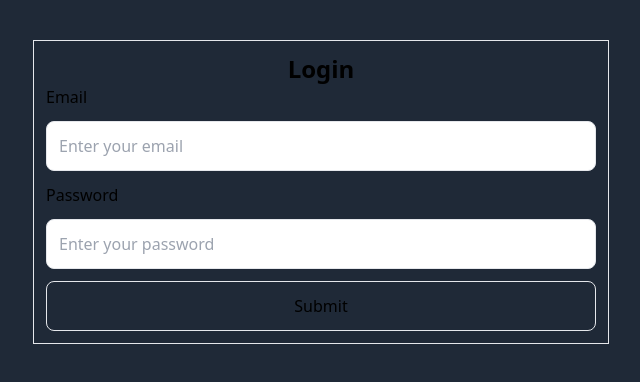
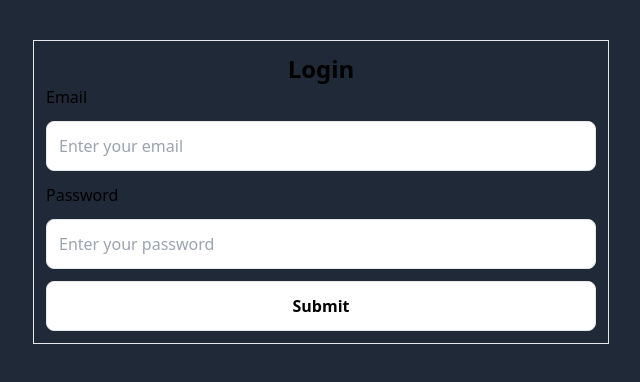
Before and after one commit to amaben2020/whatsapp-clone-fe, a React (Create React App) app: page /login in a window 1280 px wide. Shown: the top 382 px of the page, without its empty margins (319-959 px from the left). Built offline with nearby package versions, Linux system fonts and the light colour scheme.

Commit message:
redirect in frontend

```diff
--- a/src/App.js
+++ b/src/App.js
@@ -1,16 +1,32 @@
-import { Route, BrowserRouter as Router, Routes } from "react-router-dom";
+import { useSelector } from "react-redux";
+import {
+  Navigate,
+  Route,
+  BrowserRouter as Router,
+  Routes,
+} from "react-router-dom";
 import "./App.css";
 import PageLayout from "./Layout/PageLayout";
 import * as View from "./Views";
+function App() {
+  const { user } = useSelector((state) => state.user);
 
-function App() {
   return (
     <PageLayout>
       <Router>
         <Routes>
-          <Route path="/" element={<View.Home />} />
-          <Route path="/register" element={<View.Register />} />
-          <Route path="/login" element={<View.Login />} />
+          <Route
+            path="/"
+            element={user.token ? <View.Home /> : <Navigate to="/login" />}
+          />
+          <Route
+            path="/register"
+            element={!user.token ? <View.Register /> : <Navigate to="/" />}
+          />
+          <Route
+            path="/login"
+            element={!user.token ? <View.Login /> : <Navigate to="/" />}
+          />
         </Routes>
       </Router>
     </PageLayout>
--- a/src/Views/Home.jsx
+++ b/src/Views/Home.jsx
@@ -1,13 +1,12 @@
 import React from "react";
-import { useDispatch, useSelector } from "react-redux";
+import { useDispatch } from "react-redux";
 import { logout } from "../redux/features/user/userSlice";
 const Home = () => {
   const dispatch = useDispatch();
-  const { user } = useSelector((state) => state.user);
 
   return (
     <div>
-      Home {user?.token}
+      Home
       <button onClick={() => dispatch(logout())}>Logout</button>
     </div>
   );
--- a/src/Views/Login.jsx
+++ b/src/Views/Login.jsx
@@ -55,7 +55,7 @@ const Login = () => {
         <button
           type="submit"
           disabled={errors.name || errors.email || errors.password}
-          className="p-3 border rounded-lg disabled:bg-gray-600 disabled:text-white disabled:cursor-not-allowed"
+          className="p-3 mt-3 font-bold bg-white border rounded-lg disabled:bg-gray-600 disabled:text-white disabled:cursor-not-allowed hover:bg-gray-600 hover:text-white"
         >
           {" "}
           Submit
```
